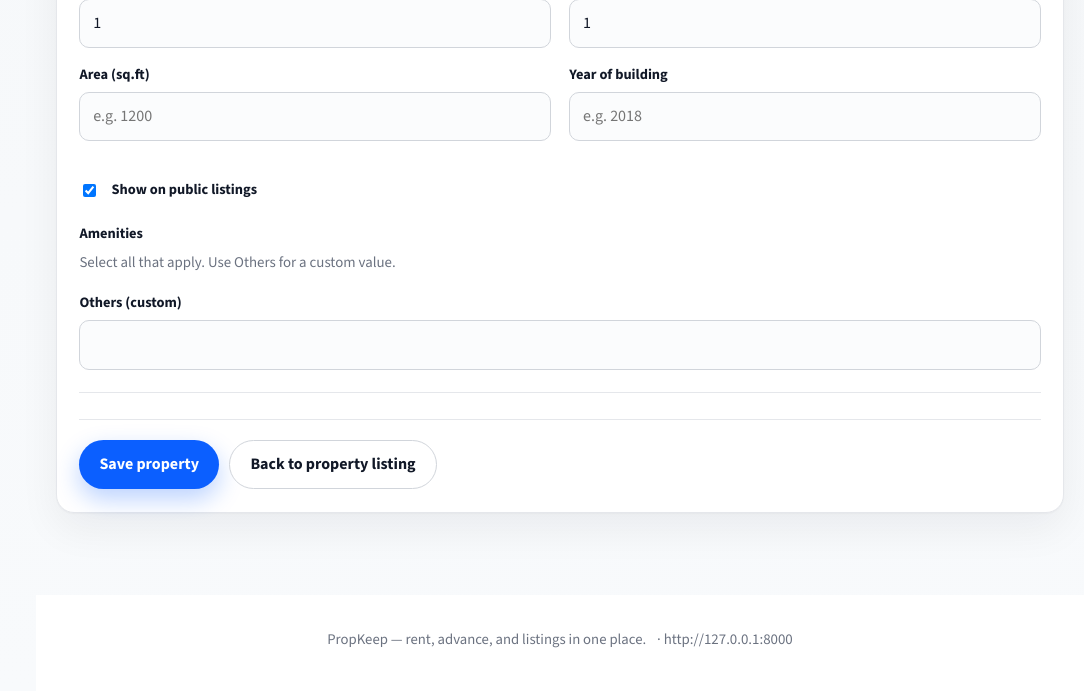
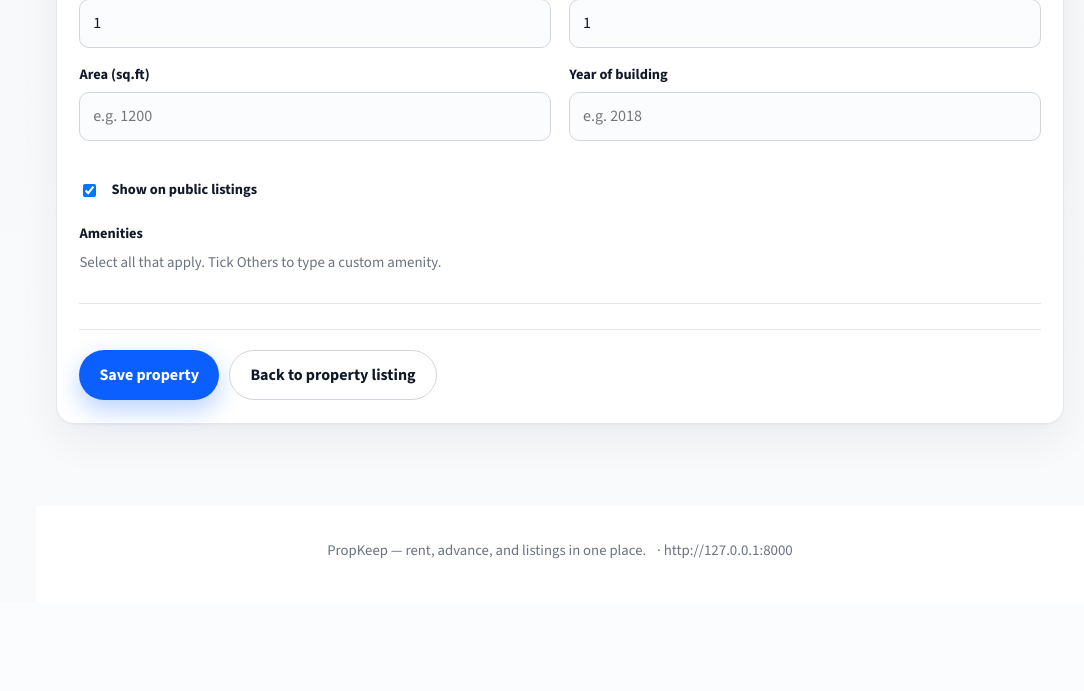
Before and after one commit to narenthar0007/pro_keeper, a Django app: page /my-properties/add/ in a window 1280 px wide. Shown: the part 2074-2765 px from the top of the page, without its empty margins (196-1280 px from the left). After the commit the page ends 2633 px from the top, so only its background shows below. Run offline with Django 4.2, Linux system fonts and the light colour scheme; the visitor is signed in with stand-in values (Sample User, id 1); data comes from the database, SQL or seed files in the repository; data that the repository does not hold is empty.

Commit message:
Show custom amenity text field when Others is selected.
Co-authored-by: Cursor <cursoragent@cursor.com>

```diff
--- a/properties/forms.py
+++ b/properties/forms.py
@@ -3,10 +3,14 @@ from django.contrib.auth.models import User
 from django.utils import timezone
 from django.utils.text import slugify
 
+from django.db.models import Case, IntegerField, When
+
 from .models import (
     Amenity,
     Building,
     CampaignCollaborator,
+    OTHERS_AMENITY_CODE,
+    ensure_default_amenities,
     Complaint,
     Document,
     Enquiry,
@@ -28,7 +32,7 @@ def get_or_create_custom_amenity(label):
     label = (label or '').strip()
     if not label:
         return None
-    existing = Amenity.objects.filter(label__iexact=label).first()
+    existing = Amenity.objects.filter(label__iexact=label).exclude(code=OTHERS_AMENITY_CODE).first()
     if existing:
         return existing
     base = slugify(label)[:40] or 'custom'
@@ -51,8 +55,8 @@ class PropertyForm(forms.ModelForm):
     other_amenity = forms.CharField(
         required=False,
         max_length=80,
-        label='Others',
-        help_text='Type a custom amenity if it is not in the list.',
+        label='Specify other amenity',
+        widget=forms.TextInput(attrs={'placeholder': 'Type the amenity name'}),
     )
 
     class Meta:
@@ -128,11 +132,21 @@ class PropertyForm(forms.ModelForm):
         super().__init__(*args, **kwargs)
         self._form_user = user
         self._form_brand = brand
+        ensure_default_amenities()
         self.fields['building'].required = False
         self.fields['amenities'].required = False
-        self.fields['amenities'].queryset = Amenity.objects.all().order_by('label')
+        self.fields['amenities'].queryset = Amenity.objects.annotate(
+            others_last=Case(
+                When(code=OTHERS_AMENITY_CODE, then=1),
+                default=0,
+                output_field=IntegerField(),
+            )
+        ).order_by('others_last', 'label')
         self.fields['amenities'].widget = forms.CheckboxSelectMultiple()
-        self.fields['amenities'].help_text = 'Select every amenity that applies.'
+        self.fields['amenities'].help_text = 'Select every amenity that applies. Choose Others to type a custom one.'
+        self.others_amenity_id = Amenity.objects.filter(code=OTHERS_AMENITY_CODE).values_list(
+            'pk', flat=True
+        ).first()
         if user is not None and brand is not None:
             self.fields['building'].queryset = Building.for_user(user, brand=brand).order_by('name')
         else:
@@ -156,6 +170,16 @@ class PropertyForm(forms.ModelForm):
     def clean(self):
         cleaned = super().clean()
         listing_type = cleaned.get('listing_type')
+        others = Amenity.objects.filter(code=OTHERS_AMENITY_CODE).first()
+        selected = list(cleaned.get('amenities') or [])
+        others_selected = bool(others and others in selected)
+        if others_selected:
+            cleaned['amenities'] = [item for item in selected if item.code != OTHERS_AMENITY_CODE]
+            if not (cleaned.get('other_amenity') or '').strip():
+                self.add_error('other_amenity', 'Type the custom amenity name.')
+        else:
+            cleaned['other_amenity'] = ''
+
         if listing_type == 'rent':
             if not cleaned.get('monthly_rent'):
                 self.add_error('monthly_rent', 'Monthly rent is required for rent listings.')
--- a/properties/models.py
+++ b/properties/models.py
@@ -34,7 +34,10 @@ DEFAULT_AMENITIES = [
     ('gym', 'Gym'),
     ('cctv', 'CCTV'),
     ('ac', 'Air conditioning'),
+    ('others', 'Others'),
 ]
+
+OTHERS_AMENITY_CODE = 'others'
 
 
 def ensure_default_amenities():
--- a/properties/tests.py
+++ b/properties/tests.py
@@ -465,7 +465,8 @@ class PropertyOpsTests(TestCase):
 
         ensure_default_amenities()
         self.client.login(username='ops_owner', password='pass12345')
-        amenity = Amenity.objects.first()
+        amenity = Amenity.objects.exclude(code='others').first()
+        others = Amenity.objects.get(code='others')
         response = self.client.post(
             reverse('property_create'),
             {
@@ -484,7 +485,7 @@ class PropertyOpsTests(TestCase):
                 'furnishing': 'unfurnished',
                 'sale_status': 'available',
                 'advance_amount': '0',
-                'amenities': [str(amenity.pk)],
+                'amenities': [str(amenity.pk), str(others.pk)],
                 'other_amenity': 'Servant room',
             },
         )
@@ -494,6 +495,7 @@ class PropertyOpsTests(TestCase):
         self.assertEqual(prop.kitchens, 1)
         labels = set(prop.amenities.values_list('label', flat=True))
         self.assertIn('Servant room', labels)
+        self.assertNotIn('Others', labels)
 
     def test_create_tenant_login_and_rent_reminder(self):
         prop = Property.objects.create(
--- a/properties/views.py
+++ b/properties/views.py
@@ -223,7 +223,10 @@ def public_listings(request):
                 'label': 'Amenity',
                 'type': 'select',
                 'value': amenity,
-                'choices': [('', 'Any')] + [(a.code, a.label) for a in Amenity.objects.all().order_by('label')],
+                'choices': [('', 'Any')] + [
+                    (a.code, a.label)
+                    for a in Amenity.objects.exclude(code='others').order_by('label')
+                ],
             },
             {
                 'name': 'sort',
--- a/templates/properties/property_form.html
+++ b/templates/properties/property_form.html
@@ -238,15 +238,15 @@
         </div>
         <div class="form-field full">
           <label>Amenities</label>
-          <p class="meta">Select all that apply. Use Others for a custom value.</p>
+          <p class="meta">Select all that apply. Tick Others to type a custom amenity.</p>
           {{ form.amenities.errors }}
           <div class="amenity-checks">
             {% for check in form.amenities %}
-            <label class="checkbox-row">{{ check.tag }} {{ check.choice_label }}</label>
+            <label class="checkbox-row amenity-option">{{ check.tag }} {{ check.choice_label }}</label>
             {% endfor %}
           </div>
-          <div class="form-field" style="margin-top:0.75rem">
-            <label for="{{ form.other_amenity.id_for_label }}">Others (custom)</label>
+          <div class="form-field" id="other-amenity-wrap" style="margin-top:0.75rem;display:none">
+            <label for="{{ form.other_amenity.id_for_label }}">{{ form.other_amenity.label }}</label>
             {{ form.other_amenity }}
             {{ form.other_amenity.errors }}
           </div>
@@ -282,6 +282,26 @@
     typeField.addEventListener('change', toggle);
     toggle();
   }
+
+  const othersId = '{{ form.others_amenity_id }}';
+  const otherWrap = document.getElementById('other-amenity-wrap');
+  const otherInput = document.getElementById('{{ form.other_amenity.id_for_label }}');
+  function othersBox() {
+    if (!othersId) return null;
+    return document.querySelector('#id_amenities input[value="' + othersId + '"]')
+      || document.querySelector('input[name="amenities"][value="' + othersId + '"]');
+  }
+  function toggleOthers() {
+    const box = othersBox();
+    const show = !!(box && box.checked);
+    if (otherWrap) otherWrap.style.display = show ? '' : 'none';
+    if (!show && otherInput) otherInput.value = '';
+  }
+  const box = othersBox();
+  if (box) {
+    box.addEventListener('change', toggleOthers);
+    toggleOthers();
+  }
 })();
 </script>
 {% endblock %}
```
